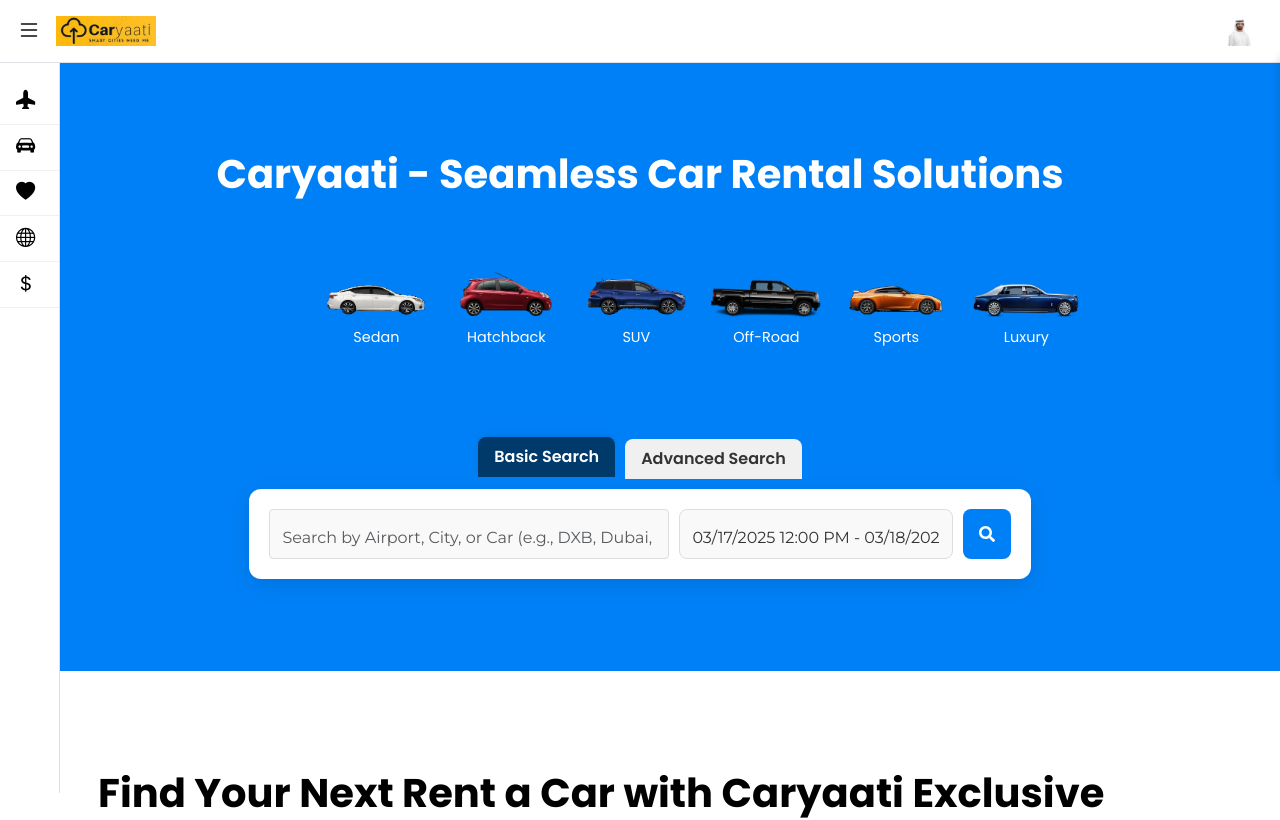
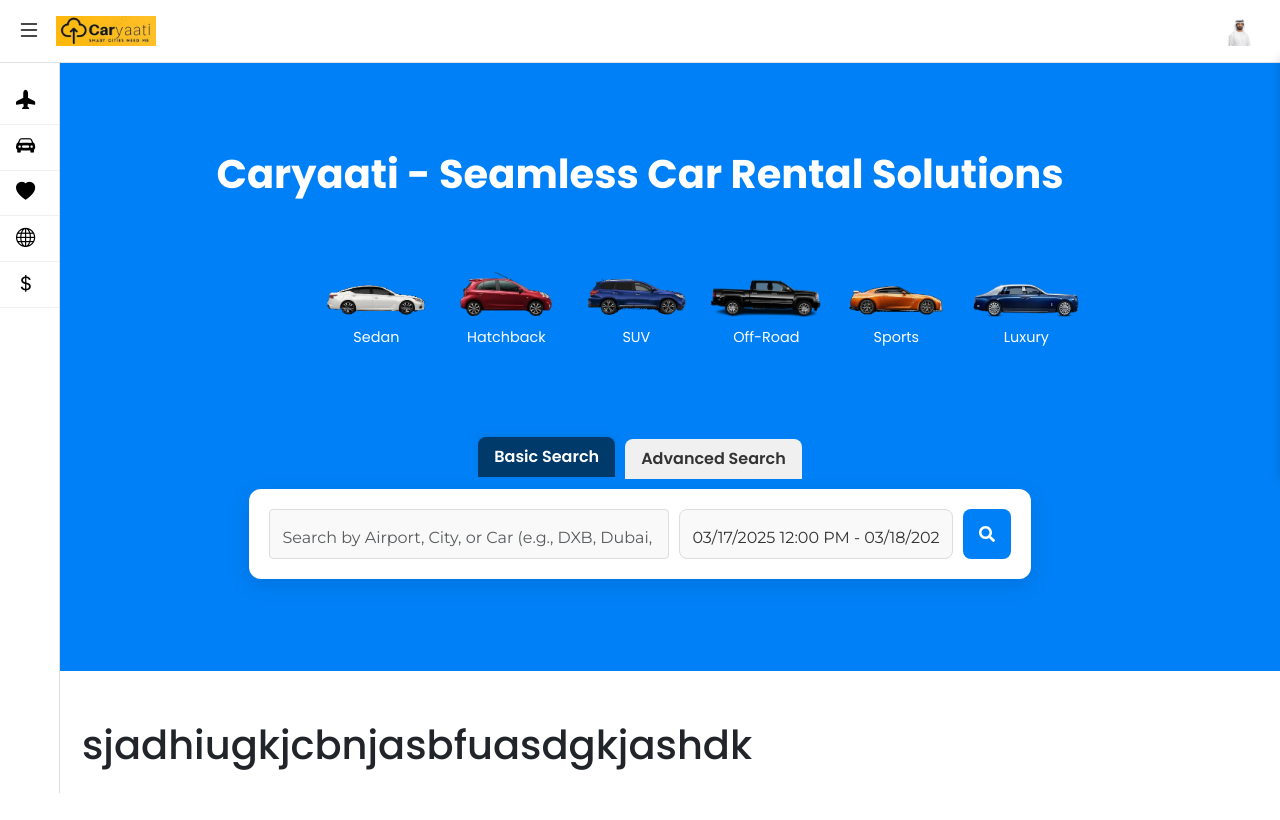
Before and after one commit to Softseektechnology/caryaati, a Next.js app: page / in a window 1280 px wide. Shown: the top 820 px of the page. Built offline with nearby package versions, Linux system fonts and the light colour scheme.

Commit message:
Update page.tsx

```diff
--- a/src/app/page.tsx
+++ b/src/app/page.tsx
@@ -59,6 +59,7 @@
         </div>
         {/* Section without background color */}
         <div className="container" style={{ marginTop: '50px' }}>
+          <h1>sjadhiugkjcbnjasbfuasdgkjashdk</h1>
           <Subcategory /> {/* Includes the heading */}
         </div>
       </main>
```
